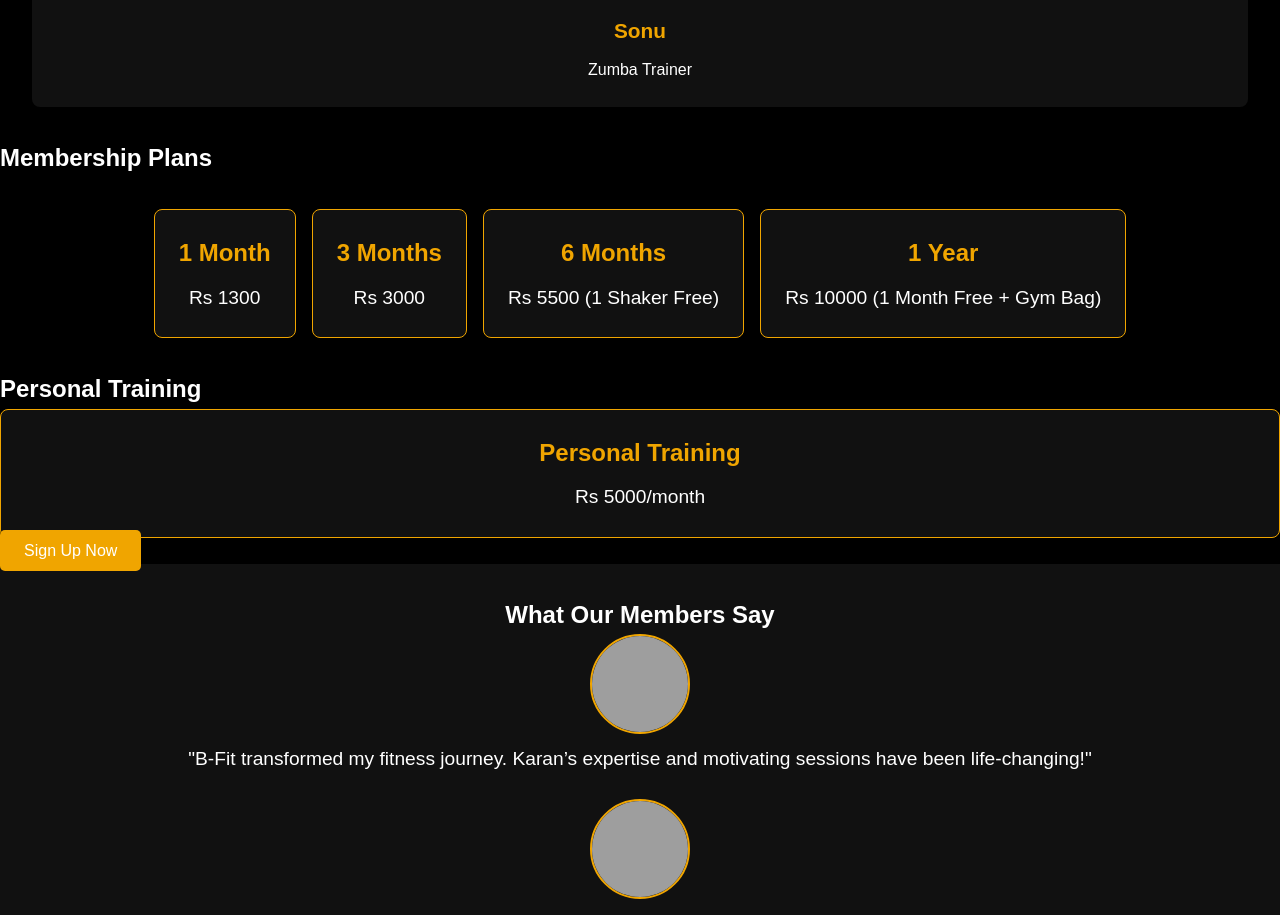
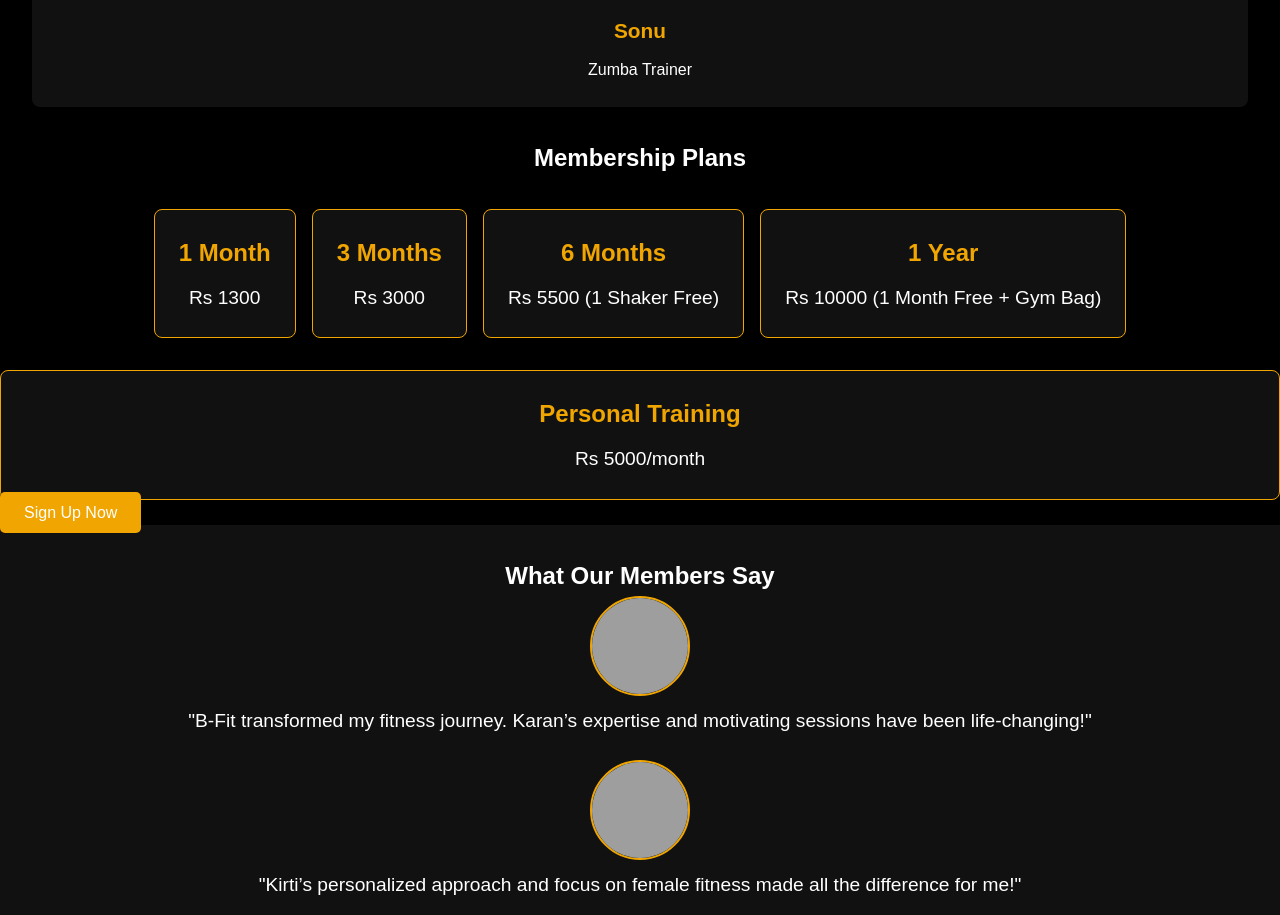
Before and after one commit to VarnankSharma/BfitGym, a React (Create React App) app: page / in a window 1280 px wide. Shown: the part 1260-2175 px from the top of the page. Built offline with nearby package versions, Linux system fonts and the light colour scheme; grey boxes are pictures that could not be loaded.

Commit message:
Updated content

```diff
--- a/src/Membership.js
+++ b/src/Membership.js
@@ -3,7 +3,7 @@ import React from 'react';
 function Membership() {
   return (
     <section id="membership">
-      <h2>Membership Plans</h2>
+      <h2 className="trainers-title">Membership Plans</h2>
       <div className="membership-container">
         <div className="membership-box">
           <h3>1 Month</h3>
--- a/src/PersonalTraining.js
+++ b/src/PersonalTraining.js
@@ -3,7 +3,7 @@ import React from 'react';
 function PersonalTraining() {
   return (
     <section id="personal-training">
-      <h2>Personal Training</h2>
+
       <div className="personal-training-container">
         <div className="membership-box">
           <h3>Personal Training</h3>
```
